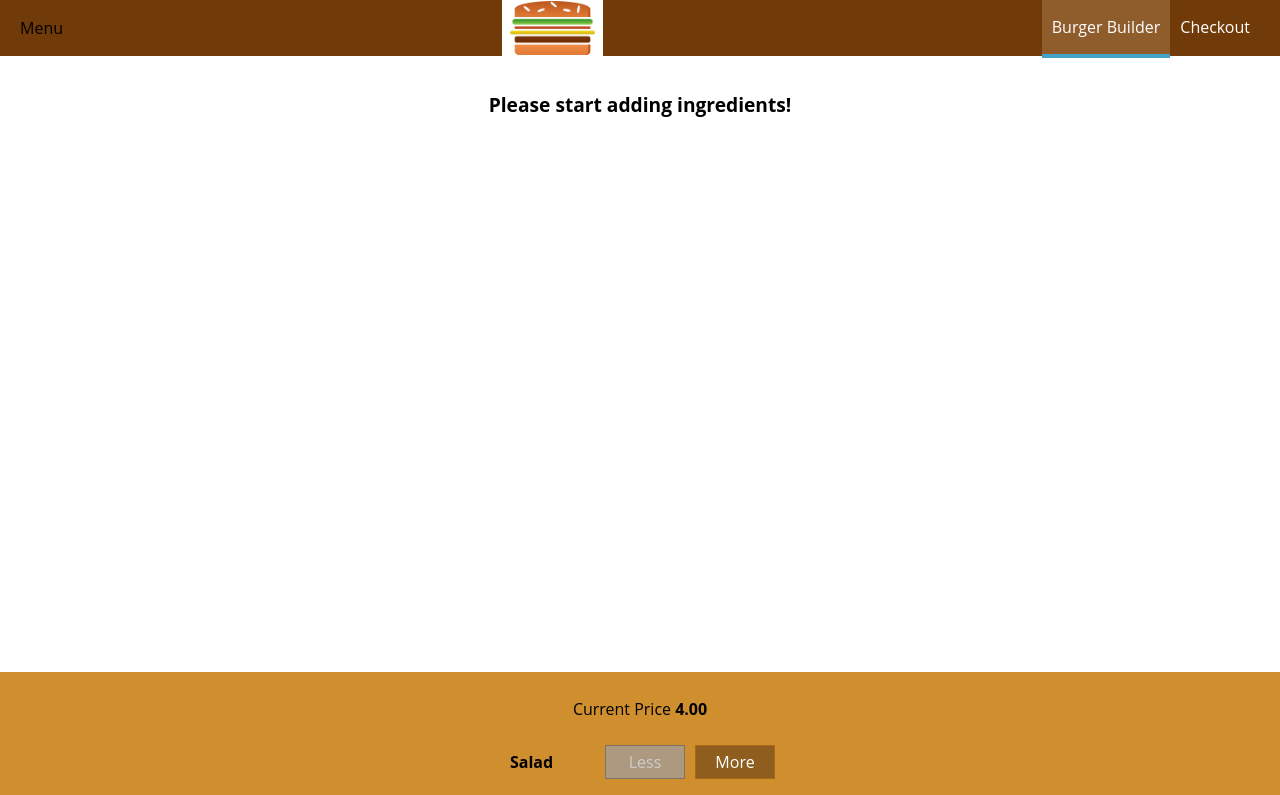
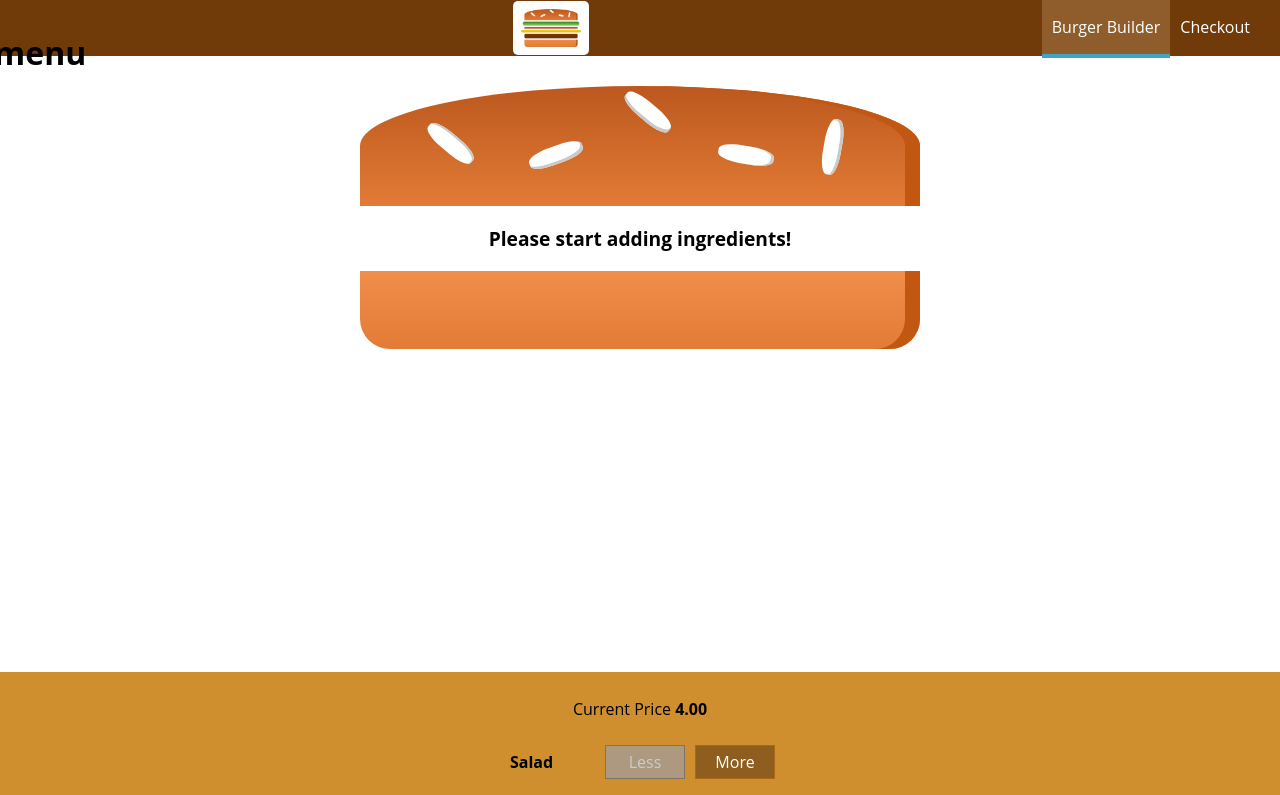
Before and after one commit to john2796/verbose-octo-waffle, a React (Create React App) app: page / in a window 1280 px wide. Shown: the top 795 px of the page. Built offline with nearby package versions, Linux system fonts and the light colour scheme.

Commit message:
added toolbar

```diff
--- a/src/App.js
+++ b/src/App.js
@@ -1,6 +1,6 @@
 import React, { Component } from 'react';
 // import styles from "./App.module.css";
-import Layout from './components/Layout/Layout';
+import Layout from './hoc/Layout/Layout';
 import BurgerBuilder from './containers/BurgerBuilder/BurgerBuilder';
 
 class App extends Component {
--- a/src/components/Burger/BurgerIngredient/BurgerIngredient.js
+++ b/src/components/Burger/BurgerIngredient/BurgerIngredient.js
@@ -1,153 +1,38 @@
 import React, { Component } from 'react';
-import styled from 'styled-components';
 import PropTypes from 'prop-types';
-
-const BurgerIngredientWrapper = styled.div`
-  .BreadBottom {
-    height: 13%;
-    width: 80%;
-    background: linear-gradient(#f08e4a, #e27b36);
-    border-radius: 0 0 30px 30px;
-    box-shadow: inset -15px 0 #c15711;
-    margin: 2% auto;
-  }
-
-  .BreadTop {
-    height: 20%;
-    width: 80%;
-    background: linear-gradient(#bc581e, #e27b36);
-    border-radius: 50% 50% 0 0;
-    box-shadow: inset -15px 0 #c15711;
-    margin: 2% auto;
-    position: relative;
-  }
-
-  .Seeds1 {
-    width: 10%;
-    height: 15%;
-    position: absolute;
-    background-color: white;
-    left: 30%;
-    top: 50%;
-    border-radius: 40%;
-    transform: rotate(-20deg);
-    box-shadow: inset -2px -3px #c9c9c9;
-  }
-
-  .Seeds1:after {
-    content: '';
-    width: 100%;
-    height: 100%;
-    position: absolute;
-    background-color: white;
-    left: -170%;
-    top: -260%;
-    border-radius: 40%;
-    transform: rotate(60deg);
-    box-shadow: inset -1px 2px #c9c9c9;
-  }
-
-  .Seeds1:before {
-    content: '';
-    width: 100%;
-    height: 100%;
-    position: absolute;
-    background-color: white;
-    left: 180%;
-    top: -50%;
-    border-radius: 40%;
-    transform: rotate(60deg);
-    box-shadow: inset -1px -3px #c9c9c9;
-  }
-
-  .Seeds2 {
-    width: 10%;
-    height: 15%;
-    position: absolute;
-    background-color: white;
-    left: 64%;
-    top: 50%;
-    border-radius: 40%;
-    transform: rotate(10deg);
-    box-shadow: inset -3px 0 #c9c9c9;
-  }
-
-  .Seeds2:before {
-    content: '';
-    width: 100%;
-    height: 100%;
-    position: absolute;
-    background-color: white;
-    left: 150%;
-    top: -130%;
-    border-radius: 40%;
-    transform: rotate(90deg);
-    box-shadow: inset 1px 3px #c9c9c9;
-  }
-
-  .Meat {
-    width: 80%;
-    height: 8%;
-    background: linear-gradient(#7f3608, #702e05);
-    margin: 2% auto;
-    border-radius: 15px;
-  }
-
-  .Cheese {
-    width: 90%;
-    height: 4.5%;
-    margin: 2% auto;
-    background: linear-gradient(#f4d004, #d6bb22);
-    border-radius: 20px;
-  }
-
-  .Salad {
-    width: 85%;
-    height: 7%;
-    margin: 2% auto;
-    background: linear-gradient(#228c1d, #91ce50);
-    border-radius: 20px;
-  }
-
-  .Bacon {
-    width: 80%;
-    height: 3%;
-    background: linear-gradient(#bf3813, #c45e38);
-    margin: 2% auto;
-  }
-`;
+import classes from './BurgerIngredient.module.css';
 
 class BurgerIngredient extends Component {
   render() {
     let ingredient = null;
     switch (this.props.type) {
       case 'bread-bottom':
-        ingredient = <div className="BreadBottom" />;
+        ingredient = <div className={classes.BreadBottom} />;
         break;
       case 'bread-top':
         ingredient = (
-          <div className="BreadTop">
-            <div className="Seeds1" />
-            <div className="Seeds2" />
+          <div className={classes.BreadTop}>
+            <div className={classes.Seeds1} />
+            <div className={classes.Seeds2} />
           </div>
         );
         break;
       case 'meat':
-        ingredient = <div className="Meat" />;
+        ingredient = <div className={classes.Meat} />;
         break;
       case 'cheese':
-        ingredient = <div className="Cheese" />;
+        ingredient = <div className={classes.Cheese} />;
         break;
       case 'bacon':
-        ingredient = <div className="Bacon" />;
+        ingredient = <div className={classes.Bacon} />;
         break;
       case 'salad':
-        ingredient = <div className="Salad" />;
+        ingredient = <div className={classes.Salad} />;
         break;
       default:
         ingredient = null;
     }
-    return <BurgerIngredientWrapper>{ingredient}</BurgerIngredientWrapper>;
+    return ingredient;
   }
 }
 
--- /dev/null
+++ b/src/components/Burger/BurgerIngredient/BurgerIngredient.module.css
@@ -0,0 +1,112 @@
+.BreadBottom {
+  height: 13%;
+  width: 80%;
+  background: linear-gradient(#f08e4a, #e27b36);
+  border-radius: 0 0 30px 30px;
+  box-shadow: inset -15px 0 #c15711;
+  margin: 2% auto;
+}
+
+.BreadTop {
+  height: 20%;
+  width: 80%;
+  background: linear-gradient(#bc581e, #e27b36);
+  border-radius: 50% 50% 0 0;
+  box-shadow: inset -15px 0 #c15711;
+  margin: 2% auto;
+  position: relative;
+}
+
+.Seeds1 {
+  width: 10%;
+  height: 15%;
+  position: absolute;
+  background-color: white;
+  left: 30%;
+  top: 50%;
+  border-radius: 40%;
+  transform: rotate(-20deg);
+  box-shadow: inset -2px -3px #c9c9c9;
+}
+
+.Seeds1:after {
+  content: '';
+  width: 100%;
+  height: 100%;
+  position: absolute;
+  background-color: white;
+  left: -170%;
+  top: -260%;
+  border-radius: 40%;
+  transform: rotate(60deg);
+  box-shadow: inset -1px 2px #c9c9c9;
+}
+
+.Seeds1:before {
+  content: '';
+  width: 100%;
+  height: 100%;
+  position: absolute;
+  background-color: white;
+  left: 180%;
+  top: -50%;
+  border-radius: 40%;
+  transform: rotate(60deg);
+  box-shadow: inset -1px -3px #c9c9c9;
+}
+
+.Seeds2 {
+  width: 10%;
+  height: 15%;
+  position: absolute;
+  background-color: white;
+  left: 64%;
+  top: 50%;
+  border-radius: 40%;
+  transform: rotate(10deg);
+  box-shadow: inset -3px 0 #c9c9c9;
+}
+
+.Seeds2:before {
+  content: '';
+  width: 100%;
+  height: 100%;
+  position: absolute;
+  background-color: white;
+  left: 150%;
+  top: -130%;
+  border-radius: 40%;
+  transform: rotate(90deg);
+  box-shadow: inset 1px 3px #c9c9c9;
+}
+
+.Meat {
+  width: 80%;
+  height: 8%;
+  background: linear-gradient(#7f3608, #702e05);
+  margin: 2% auto;
+  border-radius: 15px;
+}
+
+.Cheese {
+  width: 90%;
+  height: 4.5%;
+  margin: 2% auto;
+  background: linear-gradient(#f4d004, #d6bb22);
+  border-radius: 20px;
+}
+
+.Salad {
+  width: 85%;
+  height: 7%;
+  margin: 2% auto;
+  background: linear-gradient(#228c1d, #91ce50);
+  border-radius: 20px;
+}
+
+.Bacon {
+  width: 80%;
+  height: 3%;
+  background: linear-gradient(#bf3813, #c45e38);
+  margin: 2% auto;
+}
--- a/src/components/Burger/OrderSummary/OrderSummary.js
+++ b/src/components/Burger/OrderSummary/OrderSummary.js
@@ -1,13 +1,17 @@
-import React from 'react';
-import Aux from '../../../hoc/Aux';
+import React, { Component } from 'react';
+import Aux from '../../../hoc/Aux/Aux';
 import Button from '../../UI/Button/Button';
 
-const orderSummary = ({
+class OrderSummary extends Component {
+  state = {};
+  render() {
+    const {
       ingredients,
       purchaseCanceled,
       purchaseContinued,
       price
-}) => {
+    } = this.props;
+
     const ingredientSummary = Object.keys(ingredients).map(igKey => {
       return (
         <li key={igKey}>
@@ -16,6 +20,7 @@ const orderSummary = ({
         </li>
       );
     });
+
     return (
       <Aux>
         <h3>Your Order</h3>
@@ -33,6 +38,7 @@ const orderSummary = ({
         </Button>
       </Aux>
     );
-};
+  }
+}
 
-export default orderSummary;
+export default OrderSummary;
--- a/src/components/Layout/Layout.js
+++ /dev/null
@@ -1,26 +0,0 @@
-import React from 'react';
-
-import Aux from '../../hoc/Aux';
-import Toolbar from '../Navigation/Toolbar/Toolbar';
-import SideDrawer from '../Navigation/SideDrawer/SideDrawer';
-import styled from 'styled-components';
-
-const LayoutWrapper = styled.div`
-  .Content {
-    margin-top: 72px;
-  }
-`;
-
-const layout = props => {
-  return (
-    <LayoutWrapper>
-      <Aux>
-        <Toolbar />
-        <SideDrawer />
-        <main className="Content">{props.children}</main>
-      </Aux>
-    </LayoutWrapper>
-  );
-};
-
-export default layout;
--- /dev/null
+++ b/src/components/Navigation/SideDrawer/DrawerToggle/DrawerToggle.js
@@ -0,0 +1,43 @@
+import React from 'react';
+import styled from 'styled-components';
+
+const DrawerWrapper = styled.div`
+  width: 40px;
+  height: 100%;
+  display: flex;
+  flex-flow: column;
+  justify-content: space-around;
+  align-items: center;
+  padding: 10px 0;
+  box-sizing: border-box;
+  cursor: pointer;
+
+  div {
+    width: 90%;
+    height: 3px;
+    background-color: white;
+  }
+
+  @media (min-width: 500px) {
+    div {
+      display: none;
+    }
+  }
+  @media (max-width: 499px) {
+    h1 {
+      display: none;
+      color: red;
+    }
+  }
+`;
+
+const drawerToggle = props => (
+  <DrawerWrapper onClick={props.clicked} className="DrawerToggle">
+    <h1>menu</h1>
+    <div />
+    <div />
+    <div />
+  </DrawerWrapper>
+);
+
+export default drawerToggle;
--- a/src/components/Navigation/Toolbar/Toolbar.js
+++ b/src/components/Navigation/Toolbar/Toolbar.js
@@ -3,6 +3,7 @@ import React from 'react';
 import styled from 'styled-components';
 import Logo from '../../Logo/Logo';
 import NavigationItems from '../NavigationItems/NavigationItems';
+import DrawerToggle from '../SideDrawer/DrawerToggle/DrawerToggle';
 
 const ToolbarWrapper = styled.div`
   .Toolbar {
@@ -24,7 +25,7 @@ const ToolbarWrapper = styled.div`
     }
   }
   .Logo {
-    height: 70px;
+    height: 54px;
   }
 
   /*  */
@@ -39,11 +40,10 @@ const toolbar = props => {
   return (
     <ToolbarWrapper>
       <header className="Toolbar">
-        <div>Menu</div>
+        <DrawerToggle clicked={props.drawerTogglClicked} />
         <div className="Logo">
           <Logo />
         </div>
-
         <nav className="DesktopOnly">
           <NavigationItems />
         </nav>
--- a/src/components/UI/Modal/Modal.js
+++ b/src/components/UI/Modal/Modal.js
@@ -1,6 +1,6 @@
-import React from 'react';
+import React, { Component } from 'react';
 
-import Aux from '../../../hoc/Aux';
+import Aux from '../../../hoc/Aux/Aux';
 import Backdrop from '../Backdrop/Backdrop';
 import styled from 'styled-components';
 
@@ -29,7 +29,20 @@ const ModalWrapper = styled.div`
 `;
 // styles Ends here
 
-const modal = ({ show, children, modalClosed }) => {
+class Modal extends Component {
+  state = {};
+
+  shouldComponentUpdate(nextProps, nextState) {
+    return nextProps.show !== this.props.show;
+  }
+
+  //WARNING! To be deprecated in React v17. Use componentDidUpdate instead.
+  componentWillUpdate(nextProps, nextState) {
+    console.log('[Modal] WillUpdate');
+  }
+
+  render() {
+    const { show, children, modalClosed } = this.props;
     return (
       <ModalWrapper>
         <Aux>
@@ -46,6 +59,7 @@ const modal = ({ show, children, modalClosed }) => {
         </Aux>
       </ModalWrapper>
     );
-};
+  }
+}
 
-export default modal;
+export default Modal;
--- a/src/containers/BurgerBuilder/BurgerBuilder.js
+++ b/src/containers/BurgerBuilder/BurgerBuilder.js
@@ -1,5 +1,5 @@
 import React, { Component } from 'react';
-import Aux from '../../hoc/Aux';
+import Aux from '../../hoc/Aux/Aux';
 import Burger from '../../components/Burger/Burger';
 import BuildControls from '../../components/Burger/BuildControls/BuildControls';
 import Modal from '../../components/UI/Modal/Modal';
--- /dev/null
+++ b/src/hoc/Layout/Layout.js
@@ -0,0 +1,46 @@
+import React, { Component } from 'react';
+
+import Aux from '../Aux/Aux';
+import Toolbar from '../../components/Navigation/Toolbar/Toolbar';
+import SideDrawer from '../../components/Navigation/SideDrawer/SideDrawer';
+import styled from 'styled-components';
+
+const LayoutWrapper = styled.div`
+  .Content {
+    margin-top: 72px;
+  }
+`;
+
+class Layout extends Component {
+  state = {
+    showSideDrawer: false
+  };
+
+  sideDrawerClosedHander = () => {
+    this.setState({ showSideDrawer: false });
+  };
+
+  sideDrawerToggledHander = () => {
+    this.setState(prevState => {
+      return { showSideDrawer: !prevState.showSideDrawer };
+    });
+  };
+
+  render() {
+    const { showSideDrawer } = this.state;
+    return (
+      <LayoutWrapper>
+        <Aux>
+          <Toolbar drawerTogglClicked={this.sideDrawerToggledHander} />
+          <SideDrawer
+            closed={this.sideDrawerClosedHander}
+            open={showSideDrawer}
+          />
+          <main className="Content">{this.props.children}</main>
+        </Aux>
+      </LayoutWrapper>
+    );
+  }
+}
+
+export default Layout;
```
Also changed, not shown: src/components/Navigation/SideDrawer/SideDrawer.js (+10 -1 lines), src/hoc/Aux/Aux.js (renamed from src/hoc/Aux.js). Lines whose indentation alone changed are shown as unchanged.
